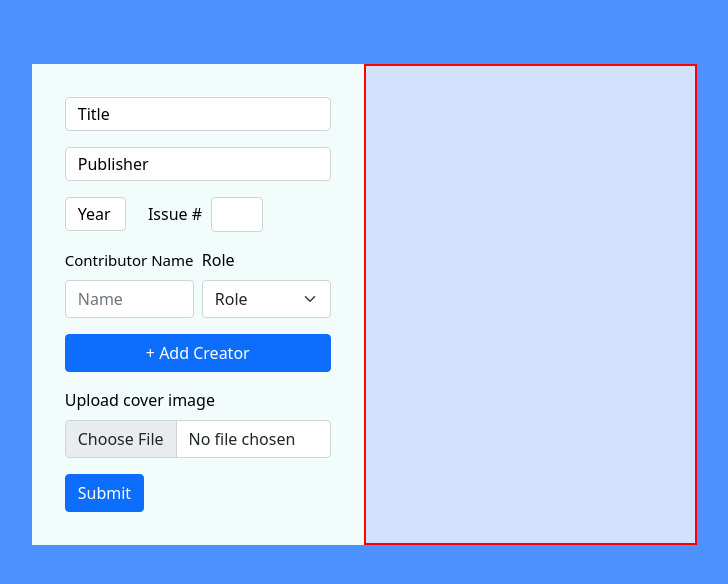
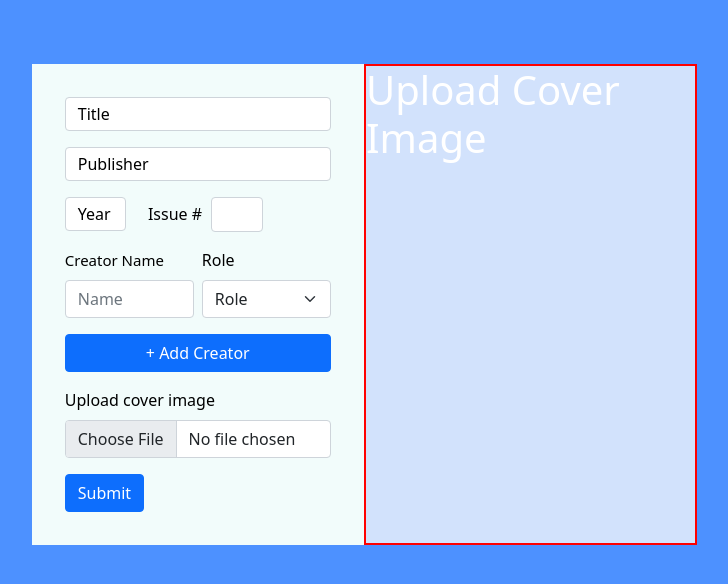
Before and after one commit to codydeatherage/comicsfr, a React (Create React App) app: page /comics in a window 1280 px wide. Shown: the top 584 px of the page, without its empty margins (276-1004 px from the left). Built offline with nearby package versions, Linux system fonts and the light colour scheme; no server answers.

Commit message:
image upload preview working

```diff
--- a/package.json
+++ b/package.json
@@ -6,6 +6,7 @@
     "@testing-library/jest-dom": "^5.14.1",
     "@testing-library/react": "^11.2.7",
     "@testing-library/user-event": "^12.8.3",
+    "axios": "^0.27.2",
     "bootstrap": "^5.1.3",
     "firebase": "^9.6.1",
     "react": "^17.0.2",
@@ -19,7 +20,7 @@
     "web-vitals": "^1.1.2"
   },
   "scripts": {
-    "start": "react-scripts start",
+    "start": "PORT=8000 react-scripts start",
     "build": "react-scripts build",
     "test": "react-scripts test",
     "eject": "react-scripts eject"
--- /dev/null
+++ b/src/api/index.js
@@ -0,0 +1,17 @@
+import axios from 'axios'
+
+console.log(process.env.REACT_APP_AXIOS_URL);
+const api = axios.create({
+    baseURL: process.env.REACT_APP_AXIOS_URL,
+})
+
+/* export const createAccount = payload => api.post('/signup', payload)
+export const login = payload => api.post('/login', payload)
+export const searchVolumes = volume => api.get(`/search/volume/${volume}`) */
+
+export const uploadIssue = payload => api.post('/issues', payload);
+const apis = {
+    uploadIssue
+}
+
+export default apis
--- a/src/components/ComicsInput.jsx
+++ b/src/components/ComicsInput.jsx
@@ -1,9 +1,9 @@
 import React, { useState, useEffect } from 'react'
 import styled from 'styled-components'
 import Button from 'react-bootstrap/Button'
+import Spinner from 'react-bootstrap/Spinner'
 import Form from 'react-bootstrap/Form'
-import { FileDrop } from 'react-file-drop'
-import FloatingLabel from 'react-bootstrap/FloatingLabel'
+import api from '../api'
 import firebase from '../firebase-config'
 import 'firebase/compat/storage'
 import './filedrop.css'
@@ -13,32 +13,21 @@ const ComicsInput = () => {
     //information about comic creators
     const [creators, changeCreators] = useState([{ name: "", role: "" }]);
     const [creatorsToDisplay, setCreatorsToDisplay] = useState();
-    const [upload, setUpload] = useState();
     const [progress, setProgress] = useState(0);
     const [downloadURL, setDownloadURL] = useState();
+    const [imageLoading, setImageLoading] = useState(false);
 
     const addCreator = () => {
         changeCreators(prev => [...prev, { name: "", role: "" }])
     }
 
     const removeCreator = (index) => {
-        console.log(`index ${index} removed`);
-        console.log('new list:', [...creators.slice(0, index), ...creators.slice(index + 1)])
         changeCreators(prev => [...prev.slice(0, index), ...prev.slice(index + 1)]);
     }
 
     const changeCreatorName = (name, index) => {
-        changeCreators(prev => {
-            console.log(prev.map((creator, creatorIndex) => {
-                if (creatorIndex === index) {
-                    const creatorCopy = { ...creator };
-                    creatorCopy.name = name;
-                    return creatorCopy;
-                } else {
-                    return creator;
-                }
-            }))
-            return prev.map((creator, creatorIndex) => {
+        changeCreators(prev =>
+            prev.map((creator, creatorIndex) => {
                 if (creatorIndex === index) {
                     const creatorCopy = { ...creator };
                     creatorCopy.name = name;
@@ -48,31 +37,49 @@ const ComicsInput = () => {
                 }
             }
             )
-        })
+        )
     }
-    // let newArr = [...creators];//copy creators info to newArr
-    // newArr[index].name = name;//modify the chosen index
-    // changeCreators(newArr);//set state = modified newArr
-
 
     const changeRole = () => {
         console.log('role changed');
     }
 
-    const uploadImage = () => {
-        const file = upload;
-        console.log(file);
-        const storage = firebase.storage();
-        storage.ref(`/images/${file.name}`).put(file);
+    const uploadImage = (file) => {
+        setImageLoading(true);
+        firebase.storage().ref(`/images/${file.name}`).put(file)
+            .then((snapshot) => {
+                snapshot.ref.getDownloadURL()
+                    .then((url) => {
+                        setImageLoading(false);
+                        setDownloadURL(url);
+                    })
+            }
+            );
+        //from https://stackoverflow.com/questions/71697954/firebase-storage-ref-getdownloadurl-wont-run
     }
 
+    const submit = async (event) => {
+        event.preventDefault();
+        const payload = {
+            title: event.target.title.value,
+            publisher: event.target.publisher.value,
+            year: event.target.year.value,
+            creators: creatorsToDisplay,
+            coverImageURL: downloadURL
+        }
+        console.log('uploading payload...');
+        await api.uploadIssue(payload);
+        console.log('done');
+
+    }
     useEffect(() => {
         setCreatorsToDisplay(creators);
     }, [creators])
+
     return (
         <div style={{ backgroundColor: '#4d91ff', position: 'absolute', height: '100%', width: '100%', /* padding: 'auto auto' */ }}>
             <Container>
-                <Form style={{ width: '50%', padding: '5%' }}>
+                <Form style={{ width: '50%', padding: '5%' } } onSubmit={submit}>
 
                     {/*Title Input*/}
                     <Form.Group className='mb-3' >
@@ -105,7 +112,7 @@ const ComicsInput = () => {
                             <Form.Control id='issue' type='number' style={{ width: `30%`, height: '35px', marginLeft: '5%' }} />
                         </Form.Group>
                     </Row>
-                    <div style={{ overflow: 'scroll', maxHeight: '200px' }}>
+                    <div style={{ overflow: 'scroll', overflowX: 'hidden', maxHeight: '200px' }}>
                         {creatorsToDisplay ?
                             creatorsToDisplay.map(
                                 (c, index) =>
@@ -132,21 +139,25 @@ const ComicsInput = () => {
                     </div>
 
                     <Button className="mb-3" variant="primary" type="button" onClick={addCreator} style={{ width: '100%' }}>+ Add Creator</Button>
-
-
-
                     <Form.Group className="mb-3">
                         <Form.Label style={{ color: 'black' }}>Upload cover image</Form.Label>
-                        <Form.Control type="file" onChange={(e) => setUpload(e.target.files[0])} />
+                        <Form.Control type="file" onChange={(e) => uploadImage(e.target.files[0])} />
                     </Form.Group>
 
-                    {downloadURL ? <img src={downloadURL} alt=""></img> : null}
-
-                    <Button variant="primary" type="button" onClick={uploadImage}>
+                    <Button variant="primary" type="submit" >
                         Submit
                     </Button>
                 </Form>
-                <ImgPreview/>
+                <ImgPreview>
+                    {
+                        downloadURL ?
+                            <img style={{ height: 'auto', width: '100%', position: 'relative' }} src={downloadURL} alt=""></img>
+                            :
+                            <div>
+                                {imageLoading ? <Spinner animation="border" role="status" /> : <h1>Upload Cover Image</h1>}
+                            </div>
+                    }
+                </ImgPreview>
             </Container >
         </div>
     )
@@ -157,6 +168,9 @@ export default ComicsInput
 const ImgPreview = styled.div`
     width: 50%;
     height: auto;
+    margin: 'auto';
+    align-item:'center';
+    text-align:'center';
     background-color: #d2e2fc;
     border: 2px solid red;
 `
@@ -171,7 +185,7 @@ const Container = styled.div`
     display: flex;
     width: 50vw;
     min-width: 665px;
-    max-width: 400px;
+    max-width: 500px;
     height: max-content;
     margin: 5% auto 0 auto;
     color: white;
--- a/src/components/forms/CreatorInput.jsx
+++ b/src/components/forms/CreatorInput.jsx
@@ -11,7 +11,7 @@ const CreatorInput = ({ changeCreatorName, index, removeCreator, name, role }) =
         <Row className="g-2">
             <Col md>
                 <Form.Group className="mb-3" controlId="creator">
-                    <Form.Label style={{ color: 'black', fontSize: '15px' }}>Contributor Name</Form.Label>
+                    <Form.Label style={{ color: 'black', fontSize: '15px' }}>Creator Name</Form.Label>
                     <Form.Control
                         type="text"
                         value={name}
```
Also changed, not shown: 2 other files (tests, documents, lock files or other folders).
